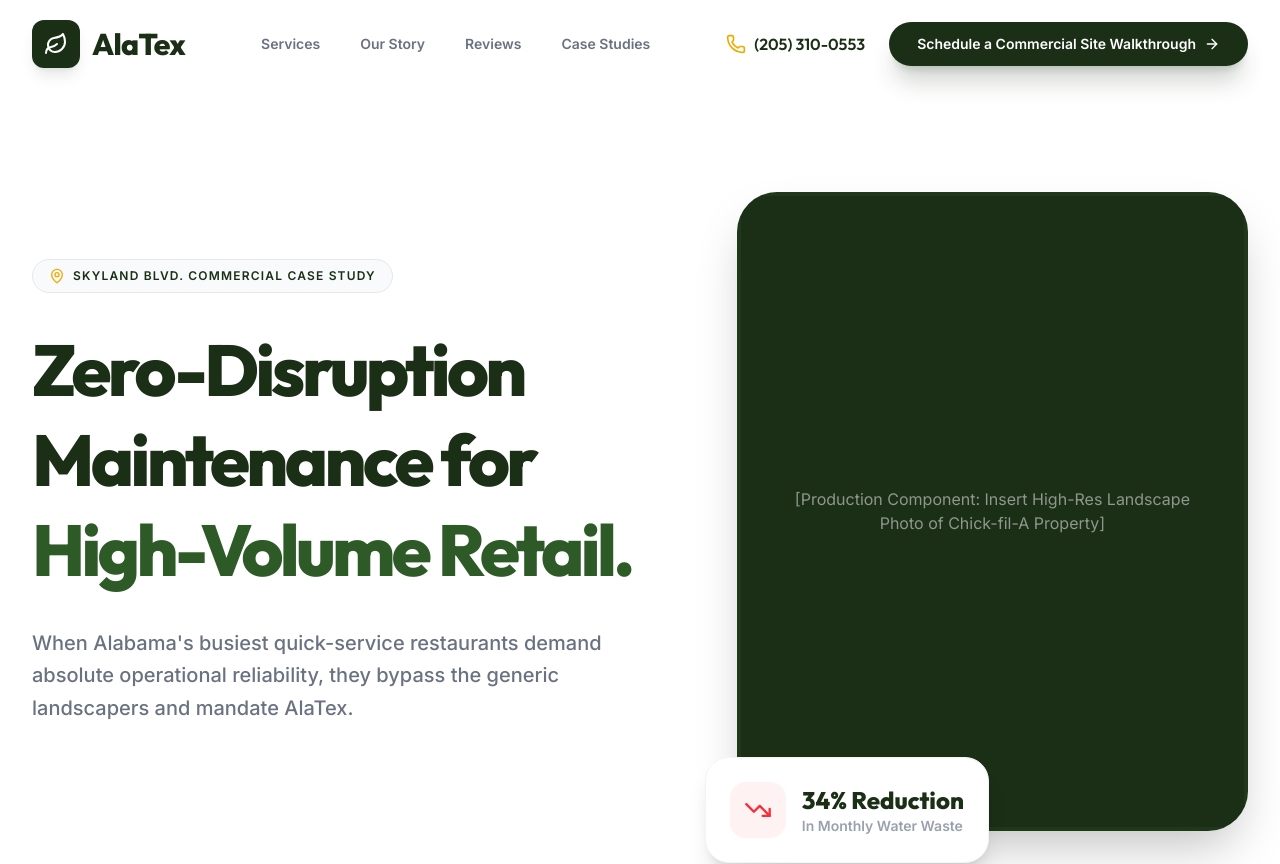
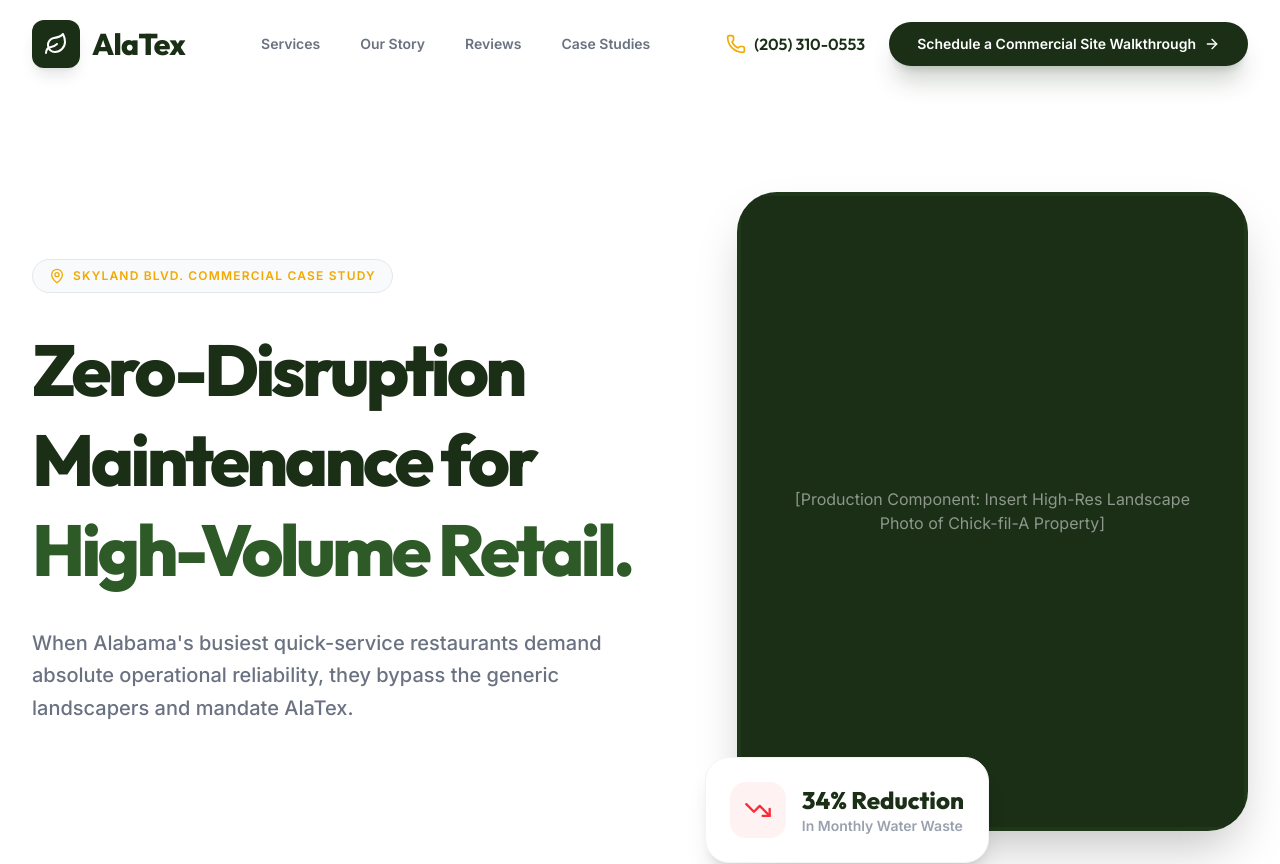
Before and after one commit to Founditmarketing/alatex, a React (Vite) app: page /case-studies/chick-fil-a in a window 1280 px wide. Shown: the top 864 px of the page. Built offline with nearby package versions, Linux system fonts and the light colour scheme.

Commit message:
Update tag color to accent for deployment test

```diff
--- a/src/pages/ChickFilACaseStudy.tsx
+++ b/src/pages/ChickFilACaseStudy.tsx
@@ -16,7 +16,7 @@ export default function ChickFilACaseStudy() {
                     animate={{ opacity: 1, y: 0 }}
                     transition={{ duration: 0.8, ease: [0.16, 1, 0.3, 1] }}
                 >
-                    <div className="inline-flex items-center gap-2 px-4 py-2 rounded-full border border-gray-200 bg-gray-50 text-brand-dark font-semibold text-xs uppercase tracking-widest mb-8">
+                    <div className="inline-flex items-center gap-2 px-4 py-2 rounded-full border border-gray-200 bg-gray-50 text-brand-accent font-semibold text-xs uppercase tracking-widest mb-8">
                         <MapPin className="w-4 h-4 text-brand-accent" /> Skyland Blvd. Commercial Case Study
                     </div>
                     <h1 className="text-5xl md:text-6xl lg:text-7xl font-display font-extrabold text-brand-dark mb-8 tracking-tighter leading-tight">
```
